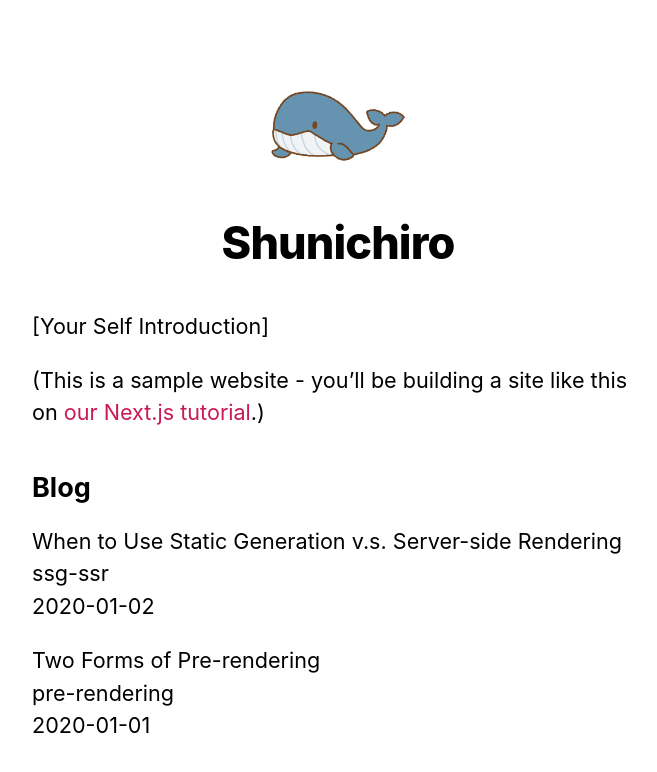
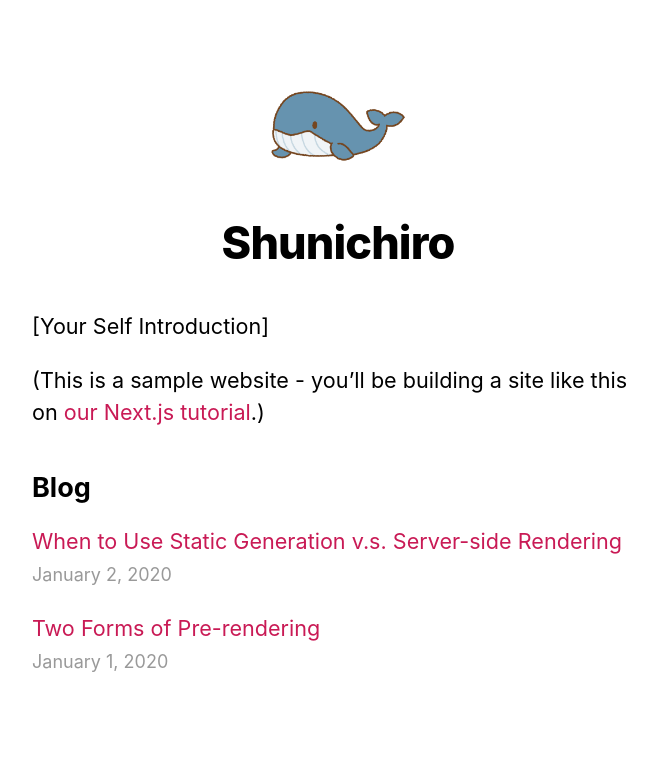
Before and after one commit to ShunichirouKamino/next-sandbox, a Next.js app: page / in a window 1280 px wide. Shown: the top 772 px of the page, without its empty margins (302-959 px from the left). Built offline with nearby package versions, Linux system fonts and the light colour scheme.

Commit message:
トップページからのリンクの作成等最終調整

```diff
--- a/lib/posts.tsx
+++ b/lib/posts.tsx
@@ -106,7 +106,6 @@
     .process(matterResult.content);
   const contentHtml = processedContent.toString();
 
-  console.log(contentHtml);
   // データを id と組み合わせる
   return {
     blogId: blogId,
--- a/pages/index.tsx
+++ b/pages/index.tsx
@@ -1,5 +1,7 @@
 import Head from "next/head";
+import Link from "next/link";
 import Layout, { siteTitle } from "../components/layout";
+import Date from "../components/date";
 import utilStyles from "../styles/utils.module.css";
 import { getSortedPostsData } from "../lib/posts";
 import { GetStaticProps, InferGetStaticPropsType, NextPage } from "next";
@@ -30,11 +32,13 @@
         <ul className={utilStyles.list}>
           {allPostsData.map(({ blogId, date, title }) => (
             <li className={utilStyles.listItem} key={blogId}>
-              {title}
+              <Link href={`/posts/${blogId}`}>
+                <a>{title}</a>
+              </Link>
               <br />
-              {blogId}
-              <br />
-              {date}
+              <small className={utilStyles.lightText}>
+                <Date dateString={date} />
+              </small>
             </li>
           ))}
         </ul>
```
Also changed, not shown: pages/posts/[blogId].tsx (+8 -7 lines).
